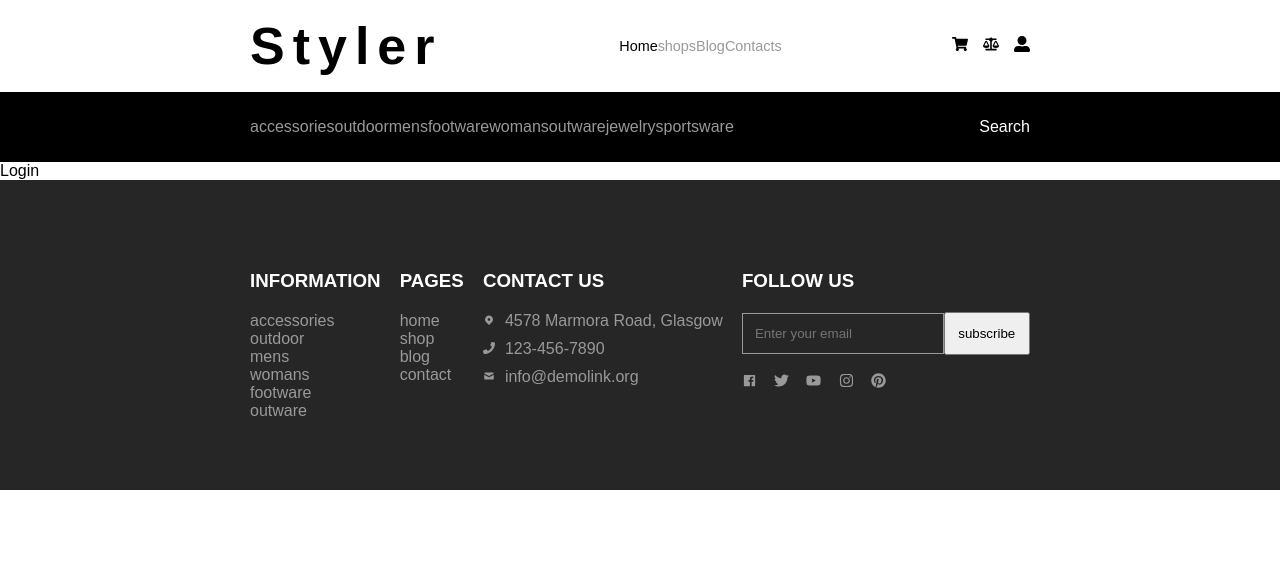
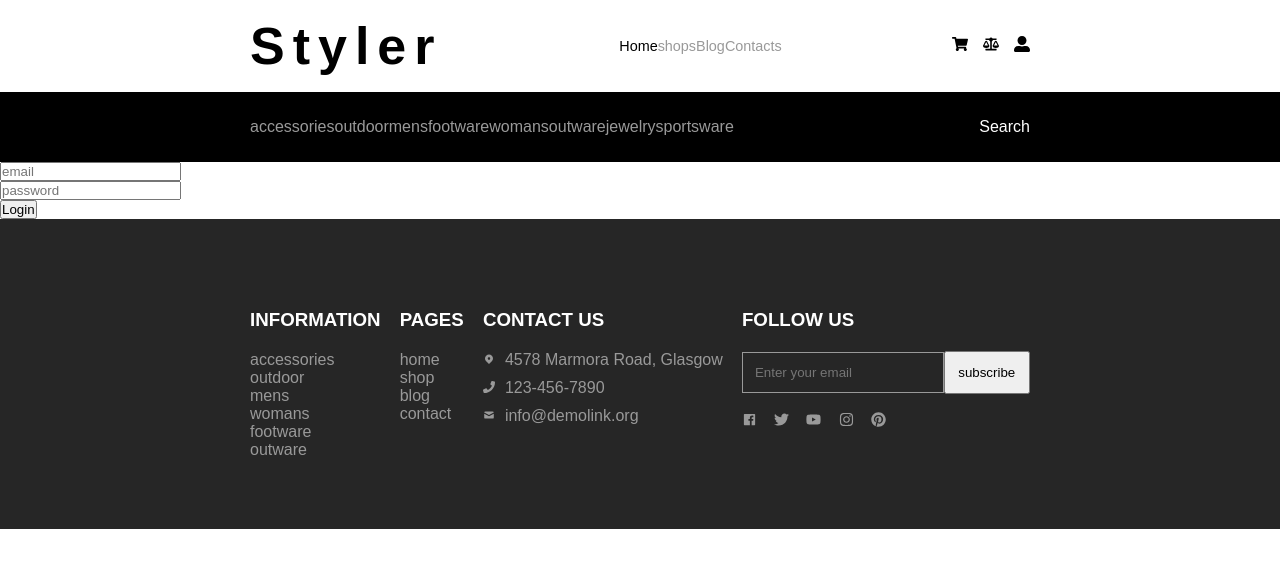
Before and after one commit to Trend20/React-Typescript-e-commerce-template, a React (Create React App) app: page /login in a window 1280 px wide. Shown: the top 568 px of the page. Built offline with nearby package versions, Linux system fonts and the light colour scheme; a small style sheet from the web is missing; a web font is replaced by a local one.

Commit message:
login page design

```diff
--- a/src/assets/data/popular.ts
+++ b/src/assets/data/popular.ts
@@ -9,6 +9,7 @@ export interface Product{
     price: string,
     id: number
 }
+
 
 // popular
 export const popularProducts:Product[] =[
--- a/src/components/navbar/Navbar.tsx
+++ b/src/components/navbar/Navbar.tsx
@@ -22,7 +22,7 @@ const Navbar = (): JSX.Element => {
         <div className="nav-action">
             <p onClick={() => navigate('/cart')}><i><FaShoppingCart /></i></p>
             <p onClick={() => navigate('/comparison')}><i><FaBalanceScale /></i></p>
-            <p onClick={() => navigate('/auth')}><i><FaUserAlt /></i></p>
+            <p onClick={() => navigate('/login')}><i><FaUserAlt /></i></p>
         </div>
     </div>
   )
--- a/src/pages/login/Login.tsx
+++ b/src/pages/login/Login.tsx
@@ -1,8 +1,19 @@
-import React from 'react'
+import {useState, useEffect} from 'react'
 
-const Login = () => {
+const Login = ():JSX.Element => {
+  const [email, setEmail] = useState('')
   return (
-    <div>Login</div>
+    <div className='login'>
+      <form>
+        <div className="input-field">
+          <input type="email" placeholder='email' required/>
+        </div>
+        <div className="input-field">
+          <input type="password" placeholder='password' required/>
+        </div>
+        <button>Login</button>
+      </form>
+    </div>
   )
 }
 
```
